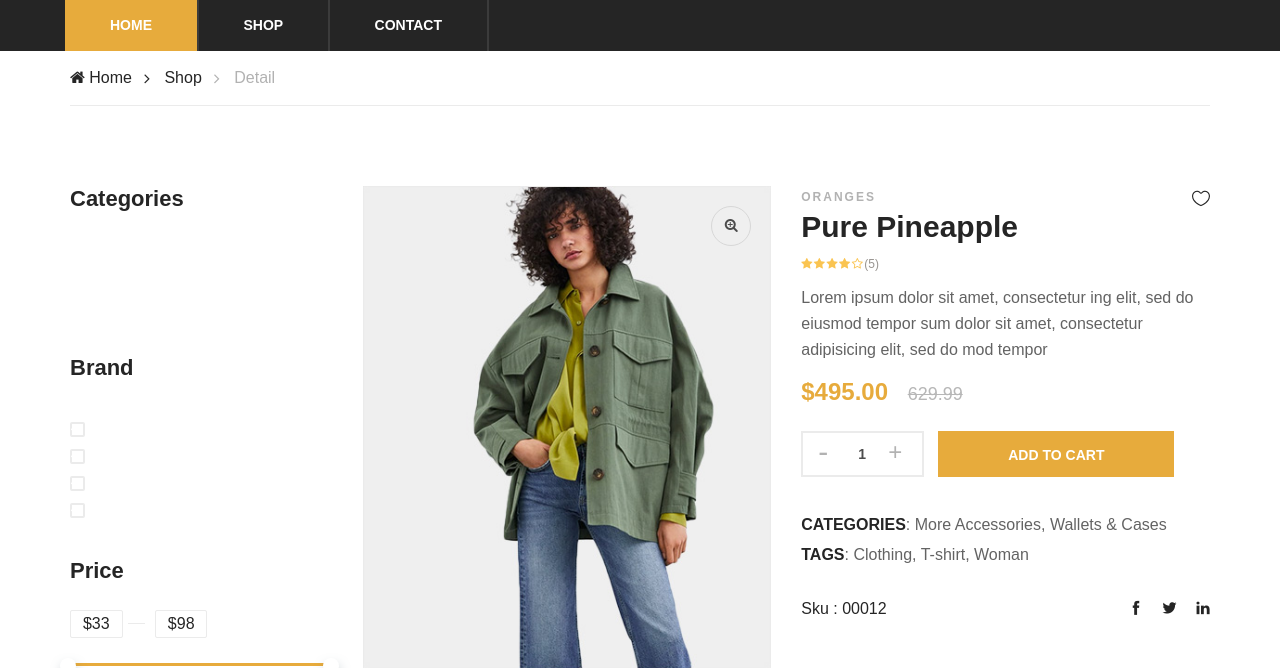
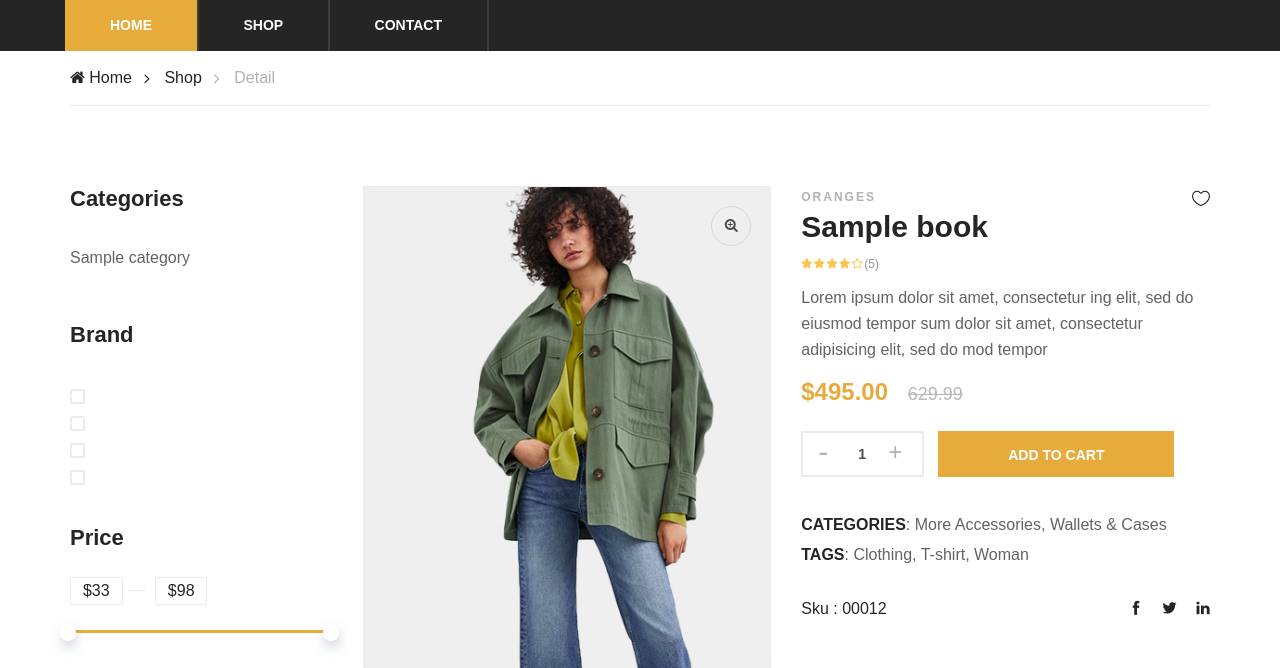
Before and after one commit to cSebR/gave, a Symfony app: template templates/product/product.html.twig in a window 1280 px wide. Shown: the part 129-797 px from the top of the page. Run offline with Twig, Linux system fonts and the light colour scheme; the template is opened without the code that fills it: most values are stand-ins (such as "Sample title", 1, 10 or a date in 2020); some libraries are stand-ins or nearby versions; some web fonts are replaced.

Commit message:
Travail sur detail livre (HELP !!!)

```diff
--- a/src/Controller/ProductController.php
+++ b/src/Controller/ProductController.php
@@ -6,7 +6,10 @@
 use Symfony\Bundle\FrameworkBundle\Controller\AbstractController;
 use Symfony\Component\HttpFoundation\Response;
 use Symfony\Component\Routing\Annotation\Route;
-
+use App\Repository\CategoryRepository;
+use App\Repository\BookRepository;
+use Symfony\Component\HttpFoundation\Request;
+use App\Controller\ShopController;
 
 class ProductController extends AbstractController{
 
@@ -30,5 +33,4 @@
 	public function editProduct(){
 		return $this->render('product/editProduct.html.twig');
 	}
-
 }
--- a/src/Controller/ShopController.php
+++ b/src/Controller/ShopController.php
@@ -41,11 +41,9 @@
         // Categorie selectionnée
         $categorie = $bookRepository->findBy(['category' => $categ_id]);
 
-
         return $this->render('shop/shop.html.twig',[
             'categs' => $categories,
             'categ' => $categorie
-
         ]);
     }
 }
--- a/src/Service/AppService.php
+++ b/src/Service/AppService.php
@@ -50,6 +50,11 @@
 //         /* return $this->book_repository->findBy(['category' => 2]); */
 //     } */
 
+     /* public function getBookById($idfBook)
+     {
+         return $this->book_repository->findBy(['id' => $idfBook]);
+     } */
+
     public function getUsers()
     {
 	   return $this->user_repository->findAll();
--- a/templates/product/product.html.twig
+++ b/templates/product/product.html.twig
@@ -4,7 +4,9 @@
 
 {% block body %}
 
-{# {{ dump(book.id) }} #}
+{# {% for book in books %}
+    <li><a href="{{ path('shop/', { id: book.id }) }}" name="book"> {{ book.label }}</a></li>
+{% endfor %} #}
 
     <!-- Breadcrumb Section Begin -->
     <div class="breacrumb-section">
@@ -30,9 +32,12 @@
                     <div class="filter-widget">
                         <h4 class="fw-title">Categories</h4>
                         <ul class="filter-catagories">
-                            <li><a href="#"></a></li>
-                            <li><a href="#"></a></li>
-                            <li><a href="#"></a></li>
+                            {% for categorie in dataserve.getCategories %}
+                                <li><a href="{{ categorie.id }}">{{ categorie.label }}</a></li>
+                            {% endfor %}
+                            {# {% for categorie in categs %}
+                                <li><a href="{{ path('shop', { id: categorie.id }) }}" name="categ"> {{ categorie.label }}</a></li>
+                            {% endfor %} #}
                         </ul>
                     </div>
                     <div class="filter-widget">
@@ -101,6 +106,9 @@
                         </div>
                     </div>-->
                 </div>
+
+                {% for book in dataserve.getBooks %}
+
                 <div class="col-lg-9">
                     <div class="row">
                         <div class="col-lg-6">
@@ -127,7 +135,7 @@
                             <div class="product-details">
                                 <div class="pd-title">
                                     <span>oranges</span>
-                                    <h3>Pure Pineapple</h3>
+                                    <h3>{{ book.title }}</h3>
                                     <a href="#" class="heart-icon"><i class="icon_heart_alt"></i></a>
                                 </div>
                                 <div class="pd-rating">
@@ -328,8 +336,9 @@
                                 </div>
                             </div>
                         </div>
-                    </div>
+                   </div>
                 </div>
+                {% endfor %}
             </div>
         </div>
     </section>
--- a/templates/shop/shop.html.twig
+++ b/templates/shop/shop.html.twig
@@ -4,10 +4,10 @@
 
 {% block body %}
 
- {{ dump(dataserve.getBooks) }}
+{#  {{ dump(dataserve.getBooks) }} #}
 
 {# {% for book in dataserve.getbooks %}
-        {{ dump(book.author[0].label) }}
+        {{{ dump(book.author[0].label) }}
         {{ dump(book.category.id) }}
 {% endfor %} #}
 
@@ -196,7 +196,7 @@
                             </div>
 
 
-                            {% for book in dataserve.getBooks %}
+                            {% for book in dataserve.getBooks() %}
 
                                 {% for author in book.author %}
                                     {# {{ dump(author) }} #}
```
